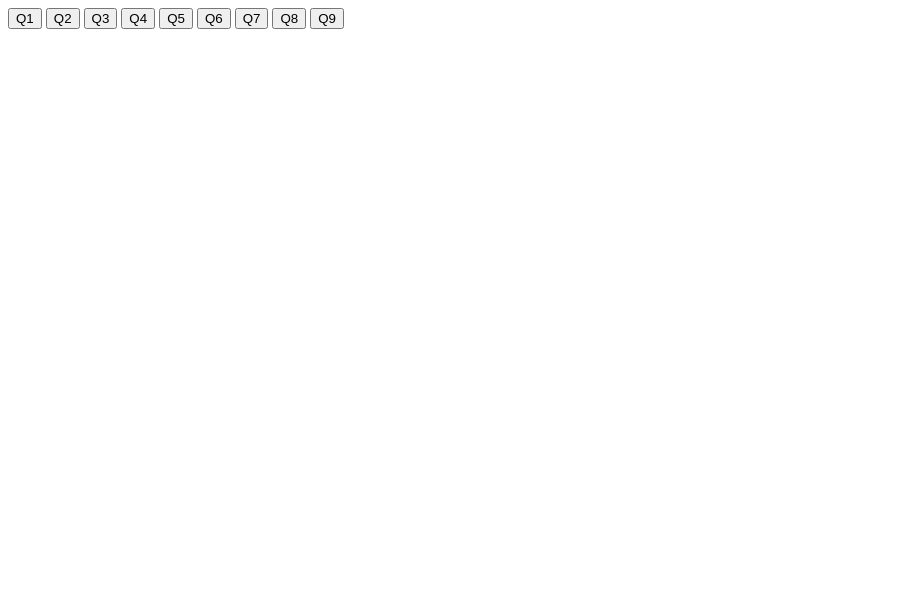
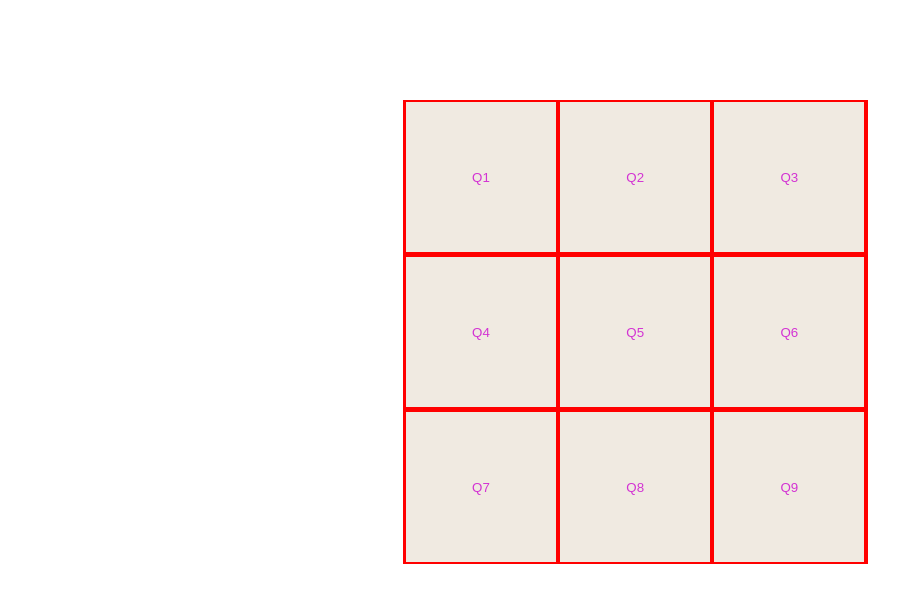
Before and after one commit to 2bXorNot/tic-tac-toe, a plain HTML site: page index.html in a window 1280 px wide. Shown: the whole page, without its empty margins (0-923 px from the left). Drawn offline with Linux system fonts and the light colour scheme.

Commit message:
Add CSS file; rewrite quadrant as grid in JS.

```diff
--- /dev/null
+++ b/css/style.css
@@ -0,0 +1,48 @@
+html {
+    box-sizing: border-box;
+  }
+  *,
+  *::before,
+  *::after {
+    box-sizing: inherit;
+  }
+body {
+  margin: 0;
+  padding: 0;
+  font-family: Georgia;
+
+}
+
+.outline {
+   width: 465px;
+   background-color: red;
+   margin: 100px 0 0 403px;
+}
+
+.col-1, .col-2, .col-3 {
+    width: 500px;
+    margin-left: 3px;
+}
+
+.buttonQ1, .buttonQ2, .buttonQ3, .buttonQ4, .buttonQ5, .buttonQ6, .buttonQ7, .buttonQ8, .buttonQ9 {
+    border: none;
+    background-color: rgb(240, 234, 225);
+    width: 150px;
+    height: 150px;
+    color:rgb(211, 51, 211);
+
+}
+/*
+.buttonQ1:focus {
+    background-color: green;
+}*/
+
+.buttonQ4, .buttonQ5, .buttonQ6, .buttonQ7, .buttonQ8, .buttonQ9 {
+    margin-top: 3px;
+}
+
+.line-1, .line-2, .line-3, .line-4  {
+    height: 2px;
+    background-color: red;
+    width: 455px;
+}
--- a/index.html
+++ b/index.html
@@ -5,18 +5,50 @@
     <meta http-equiv="X-UA-Compatible" content="IE=edge">
     <meta name="viewport" content="width=device-width, initial-scale=1.0">
     <title>tic-tac-toe</title>
+    <link rel="stylesheet" href="./css/style.css">
 </head>
 <body>
+<div class="outline">
+    <div class="col-1">
+        <div class="line-1"></div>
+        <span class="">
+            <button class="buttonQ1" id="q1button"" onclick="quadrantOne()" onclick="this.style.background = 'green'">Q1</button>
+        </span>
+        <span class="line-1-2"></span>
+        <span>
+            <button class="buttonQ2" onclick="quadrantTwo()">Q2</button>
+        </span>
+        <span>
+            <button class="buttonQ3" onclick="quadrantThree()">Q3</button>
+        </span>
+            <div class="line-2"></div>
+    </div>
 
-    <button onclick="quadrantOne()">Q1</button>
-    <button onclick="quadrantTwo()">Q2</button>
-    <button onclick="quadrantThree()">Q3</button>
-    <button onclick="quadrantFour()">Q4</button>
-    <button onclick="quadrantFive()">Q5</button>
-    <button onclick="quadrantSix()">Q6</button>
-    <button onclick="quadrantSeven()">Q7</button>
-    <button onclick="quadrantEight()">Q8</button>
-    <button onclick="quadrantNine()">Q9</button>
+    <div class="col-2">
+        <span>
+            <button class="buttonQ4" onclick="quadrantFour()">Q4</button>
+        </span>
+        <span>
+            <button class="buttonQ5" onclick="quadrantFive()">Q5</button>
+        </span>
+        <span>
+            <button class="buttonQ6" onclick="quadrantSix()">Q6</button>
+        </span>
+        <div class="line-3"></div>
+    </div>
+    <div class="col-3">
+        <span>
+            <button class="buttonQ7" onclick="quadrantSeven()">Q7</button>
+        </span>
+        <span>
+            <button class="buttonQ8" onclick="quadrantEight()">Q8</button>
+        </span>
+        <span>
+            <button class="buttonQ9" onclick="quadrantNine()">Q9</button>
+        </span>
+        <div class="line-4"></div>
+    </div>
+</div>
 
     <script src="./js/tic_tac_toe.js"></script>
 
--- a/js/tic_tac_toe.js
+++ b/js/tic_tac_toe.js
@@ -5,7 +5,7 @@ let firstChoice = ['player11'];
 let firstChoice1 = 'player11';
 let captureFirstChoice;
 
-let quadrants = {
+let grid = {
     1: '',
     2: '',
     3: '',
@@ -19,74 +19,90 @@ let quadrants = {
 
 function validation(val) {
     //console.log(val);
-    if((quadrants[1] === 'player1' && quadrants[2] === 'player1' && quadrants[3] === 'player1') || (quadrants[4] === 'player1' && quadrants[5] === 'player1' && quadrants[6] === 'player1') || (quadrants[7] === 'player1' && quadrants[8] === 'player1' && quadrants[9] === 'player1') //horizontal
-    || (quadrants[1] === 'player1' && quadrants[4] === 'player1' && quadrants[7] === 'player1') || (quadrants[2] === 'player1' && quadrants[5] === 'player1' && quadrants[8] === 'player1') || (quadrants[3] === 'player1' && quadrants[6] === 'player1' && quadrants[9] === 'player1') //vertical
-    || (quadrants[1] === 'player1' && quadrants[5] === 'player1' && quadrants[9] === 'player1') || (quadrants[3] === 'player1' && quadrants[5] === 'player1' && quadrants[7] === 'player1')) { //diagonal
+    if((grid[1] === 'player1' && grid[2] === 'player1' && grid[3] === 'player1') || (grid[4] === 'player1' && grid[5] === 'player1' && grid[6] === 'player1') || (grid[7] === 'player1' && grid[8] === 'player1' && grid[9] === 'player1') //horizontal
+    || (grid[1] === 'player1' && grid[4] === 'player1' && grid[7] === 'player1') || (grid[2] === 'player1' && grid[5] === 'player1' && grid[8] === 'player1') || (grid[3] === 'player1' && grid[6] === 'player1' && grid[9] === 'player1') //vertical
+    || (grid[1] === 'player1' && grid[5] === 'player1' && grid[9] === 'player1') || (grid[3] === 'player1' && grid[5] === 'player1' && grid[7] === 'player1')) { //diagonal
         console.log('player 1 wins');
     };
-    if((quadrants[1] === 'player2' && quadrants[2] === 'player2' && quadrants[3] === 'player2') || (quadrants[4] === 'player2' && quadrants[5] === 'player2' && quadrants[6] === 'player2') || (quadrants[7] === 'player2' && quadrants[8] === 'player2' && quadrants[9] === 'player2') //horizontal
-    || (quadrants[1] === 'player2' && quadrants[4] === 'player2' && quadrants[7] === 'player2') || (quadrants[2] === 'player2' && quadrants[5] === 'player2' && quadrants[8] === 'player2') || (quadrants[3] === 'player2' && quadrants[6] === 'player2' && quadrants[9] === 'player2') //vertical
-    || (quadrants[1] === 'player2' && quadrants[5] === 'player2' && quadrants[9] === 'player2') || (quadrants[3] === 'player2' && quadrants[5] === 'player2' && quadrants[7] === 'player2')) {
+    if((grid[1] === 'player2' && grid[2] === 'player2' && grid[3] === 'player2') || (grid[4] === 'player2' && grid[5] === 'player2' && grid[6] === 'player2') || (grid[7] === 'player2' && grid[8] === 'player2' && grid[9] === 'player2') //horizontal
+    || (grid[1] === 'player2' && grid[4] === 'player2' && grid[7] === 'player2') || (grid[2] === 'player2' && grid[5] === 'player2' && grid[8] === 'player2') || (grid[3] === 'player2' && grid[6] === 'player2' && grid[9] === 'player2') //vertical
+    || (grid[1] === 'player2' && grid[5] === 'player2' && grid[9] === 'player2') || (grid[3] === 'player2' && grid[5] === 'player2' && grid[7] === 'player2')) {
         console.log('player 2 wins');
     };
 };
-console.log(quadrants);
+console.log(grid);
 
 let lever = 'off';
-function quadrantsAll(val) {
+function gridAll(val, val2) {
+    let q1 = 'Q1'
     if(firstChoice1 === captureFirstChoice) {
-        quadrants[val] = player;
+        grid[val] = player;
         lever = 'on';
+        console.log(`${player} chose ${val2}`);
     };
-        if(quadrants[val] !== 'player1') {
+        if(grid[val] !== 'player1') {
             player = 'player2';
             if(player === 'player2' && lever === 'on') {
-                quadrants[val] = 'player2';
+                grid[val] = 'player2';
+                console.log(`${player} chose ${val2}`);
                 lever = 'off'
             }
-            if(lever === 'off' && quadrants[val] !== 'player2') {
+            if(lever === 'off' && grid[val] !== 'player2') {
                 player = 'player1';
                 if(player === 'player1') {
-                    quadrants[val] = 'player1';
+                    grid[val] = 'player1';
+                    console.log(`${player} chose ${val2}`);
                     lever = 'on';
                 };
             };
         };
         validation();
+        //changeBg(player);
 };
+
+/*
+function changeBg(button){
+    if(button.id == "q1button" && button === 'player1'){
+        button.style.background = "green";
+        //document.getElementById("q2button").style.background = "transparent";
+        //document.getElementById("q3button").style.background = "transparent";
+    };
+};*/
+
 function quadrantOne() {
     captureFirstChoice = firstChoice.pop();
-    quadrantsAll(1);
+    gridAll(1, 'Q1');
+
 };
 function quadrantTwo() {
     captureFirstChoice = firstChoice.pop();
-    quadrantsAll(2);
+    gridAll(2, 'Q2');
 };
 function quadrantThree() {
     captureFirstChoice = firstChoice.pop();
-    quadrantsAll(3);
+    gridAll(3, 'Q3');
 };
 function quadrantFour() {
     captureFirstChoice = firstChoice.pop();
-    quadrantsAll(4);
+    gridAll(4, 'Q4');
 };
 function quadrantFive() {
     captureFirstChoice = firstChoice.pop();
-    quadrantsAll(5);
+    gridAll(5, 'Q5');
 };
 function quadrantSix() {
     captureFirstChoice = firstChoice.pop();
-    quadrantsAll(6);
+    gridAll(6, 'Q6');
 };
 function quadrantSeven() {
     captureFirstChoice = firstChoice.pop();
-    quadrantsAll(7);
+    gridAll(7, 'Q7');
 };
 function quadrantEight() {
     captureFirstChoice = firstChoice.pop();
-    quadrantsAll(8);
+    gridAll(8, 'Q8');
 };
 function quadrantNine() {
     captureFirstChoice = firstChoice.pop();
-    quadrantsAll(9);
+    gridAll(9, 'Q9');
 };
```
